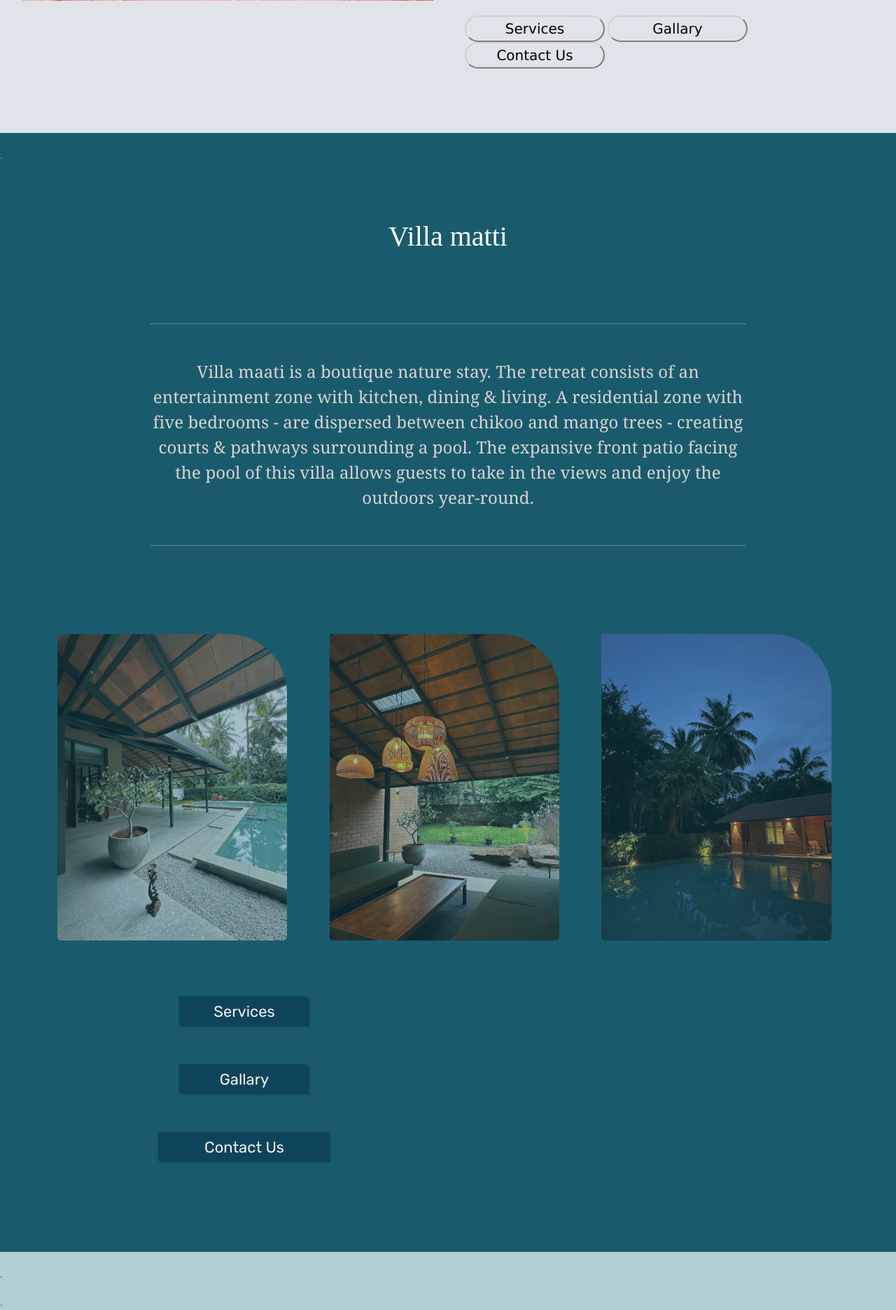
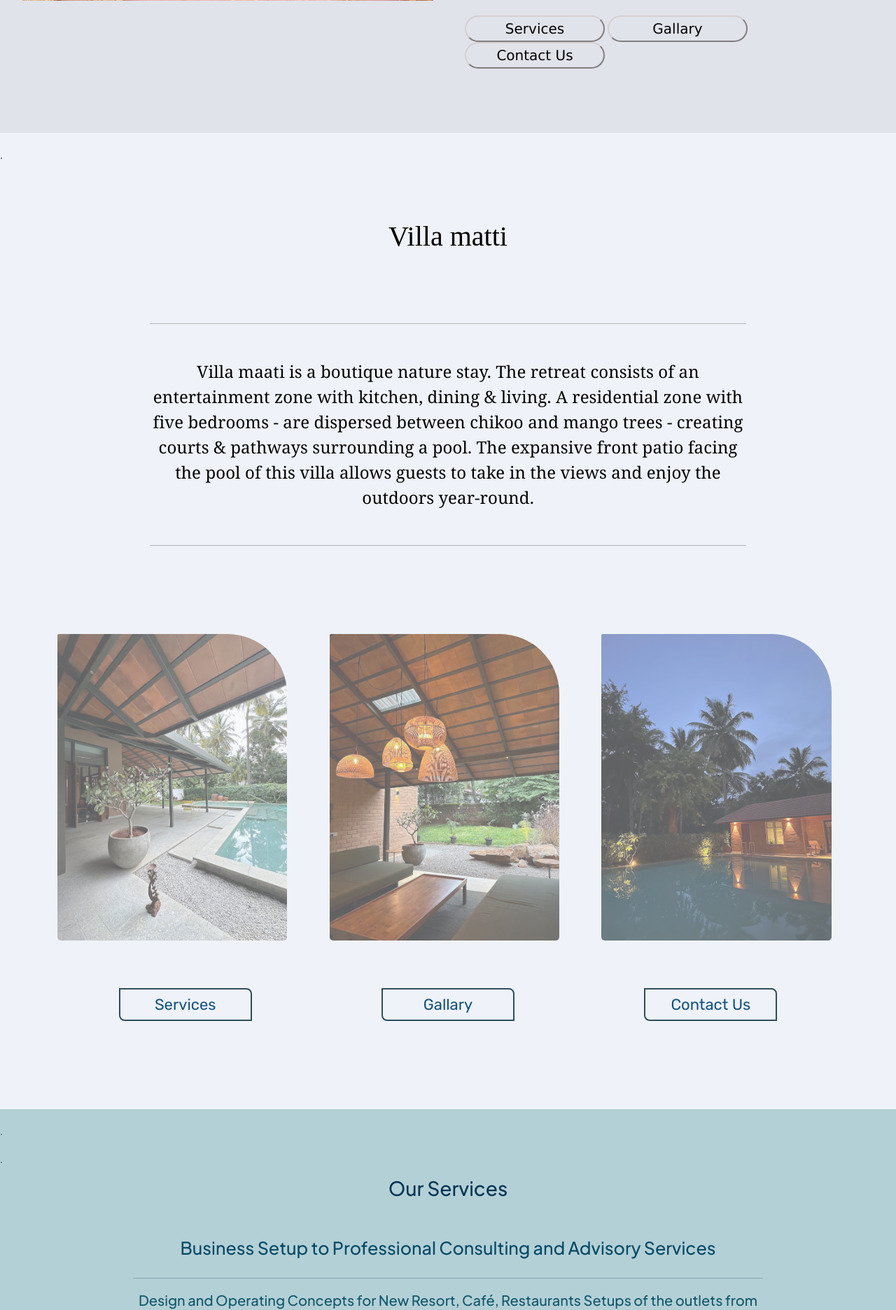
Before and after one commit to Darsanadev/Panther, a Django app: page /frntnd/index/ in a window 1280 px wide. Shown: the part 4408-6280 px from the top of the page at 70% size. Run offline with Django 4.2, Linux system fonts and the light colour scheme; some libraries are stand-ins or nearby versions.

Commit message:
its almost cmplt

```diff
--- a/frontnd/templates/index.html
+++ b/frontnd/templates/index.html
@@ -100,7 +100,7 @@
                 <div class="row gy-5 align-items-center">
                     <div class="col-lg-6 wow fadeInLeft" data-wow-delay="0.1s">
                         <h3 class="display-4 text-dark mb-4 wow fadeInUp" data-wow-delay="0.3s">Villa matti</h3>
-                        <p class="fs-4 mb-4 wow fadeInUp" data-wow-delay="0.5s" style="color: black;">villa was one of our most granded product that recommends ways to get more opens, clicks, and sales.</p>
+                        <p class="fs-4 mb-4 wow fadeInUp" data-wow-delay="0.5s" style="color: black;">Villa matti is our amazing project our powerfull team and it's sucessfully running.</p>
                     </div>
                     <div class="col-lg-6">
                         <img src="{% static 'Pages/img/Villamatti/villa14.jpg' %}" class="img-fluid w-100 h-100"  alt="" style=" border-radius: 5px; border: 2px bold gray;" >
@@ -125,7 +125,7 @@
                 <div class="row gy-5 align-items-center">
                     <div class="col-lg-6 wow fadeInLeft" data-wow-delay="0.1s">
                         <h3 class="display-4 text-dark mb-4 wow fadeInUp" data-wow-delay="0.3s">Gazibo Villa</h3>
-                        <p class="fs-4 mb-4 wow fadeInUp" data-wow-delay="0.5s" style="color: black;">Gazibo Dates was one of our most granded product that recommends ways to get more opens, clicks, and sales.</p>
+                        <p class="fs-4 mb-4 wow fadeInUp" data-wow-delay="0.5s" style="color: black;">Gazibo Dates is our most granded project that can it's sucessfully running.</p>
                     </div>
                     <div class="col-lg-6">
                         <img src="{% static 'Pages/img/Habba/gazbo.png' %}" class="img-fluid w-60 h-100" alt="">
@@ -138,15 +138,13 @@
                 <div class="row gy-5 align-items-center">
                     <div class="col-lg-6 wow fadeInLeft" data-wow-delay="0.1s">
                         <h3 class="display-4 text-dark mb-4 wow fadeInUp" data-wow-delay="0.3s">Cafe muziris</h3>
-                        <p class="fs-4 mb-4 wow fadeInUp" data-wow-delay="0.5s" style="color: black;">cafe muziris was one of our most granded product that recommends ways to get more opens, clicks, and sales.</p>
+                        <p class="fs-4 mb-4 wow fadeInUp" data-wow-delay="0.5s" style="color: black;">cafe muziris was one of our amazing project our powerfull team and it's sucessfully running.</p>
                     </div>
                     <div class="col-lg-6">
                         <img src="{% static 'Pages/img/Cafemuziris/cafe13.jpg' %}" class="img-fluid w-100 h-300" alt="">
                     </div>
                 </div>
             </div>
-
-
 
         </div>
     </div>
@@ -886,34 +887,43 @@
 
 
 
-        <div class="container-fluid feature overflow-hidden py-5" style=" background-color: rgb(25, 91, 109); margin-top: -60px;">
+        <div class="container-fluid feature overflow-hidden py-5" style=" background-color: rgb(239, 243, 249); margin-top: -60px;">
             <div class="container py-5">
                 <div class="row g-5 pt-5">
 
                         <div class="text-center mx-auto mb-5 wow fadeInUp" data-wow-delay="0.1s" style="max-width: 900px;">
-                            <h1 class=" mb-6" style="color: white; margin-bottom: 100px; margin-top: -20px; font-family: 'Times New Roman', Times, serif;">Villa matti</h1>
-                            <hr style="color: white; margin-bottom: 50px;">
-                            <p class="mb-0" style=" font-size: 24px; font-family: Cambria, Cochin, Georgia, Times, 'Times New Roman', serif;  letter-spacing: .1px; color: rgb(219, 211, 211);" >Villa maati is a boutique nature stay. The retreat consists of an entertainment zone with kitchen, dining & living. A residential zone with five bedrooms - are dispersed between chikoo and mango trees - creating courts & pathways surrounding a pool. The expansive front patio facing the pool of this villa allows guests to take in the views and enjoy the outdoors year-round.</p>
-                            <hr style="color: white; margin-bottom: 30px; margin-top: 50px;">
+                            <h1 class=" mb-6" style="color: rgb(0, 0, 0); margin-bottom: 100px; margin-top: -20px; font-family: 'Times New Roman', Times, serif;">Villa matti</h1>
+                            <hr style="color: rgb(0, 0, 0); margin-bottom: 50px;">
+                            <p class="mb-0" style=" font-size: 24px; font-family: Cambria, Cochin, Georgia, Times, 'Times New Roman', serif;  letter-spacing: .1px; color: rgb(0, 0, 0);" >Villa maati is a boutique nature stay. The retreat consists of an entertainment zone with kitchen, dining & living. A residential zone with five bedrooms - are dispersed between chikoo and mango trees - creating courts & pathways surrounding a pool. The expansive front patio facing the pool of this villa allows guests to take in the views and enjoy the outdoors year-round.</p>
+                            <hr style="color: rgb(0, 0, 0); margin-bottom: 30px; margin-top: 50px;">
                         </div>
                         <div class="imgg">
                             <img src="{% static 'Pages/img/Villamatti/villa13.jpg' %}" alt="">
                             <img src="{% static 'Pages/img/Villamatti/villa8.jpg' %}" alt="">
                             <img src="{% static 'Pages/img/Villamatti/villa11.jpg' %}" alt="">
                         </div>
-
-                            <div class="col-lg-6 " data-wow-delay="0.1s">
-                                <button class="picsbtn" onclick="villaserviceConfirm()" >Services</button>
-                                <button  class="picsbtn" onclick="showCustomConfirm2()">Gallary</button>
-                                <span><a href="{% url 'frontnd:contact' %}"><button class="picsbtn" style="width: 250px;">Contact Us</button></a></span>
-
-                            </div>
+                        <div class="vilabuttons" >
+                            <button class="picsbtn" onclick="villaserviceConfirm()" >Services</button>
+                            <button  class="picsbtn" onclick="showCustomConfirm2()">Gallary</button>
+                            <span><a href="{% url 'frontnd:contact' %}"><button class="picsbtn" >Contact Us</button></a></span>
+
                         </div>
 
-                </div>
+
+                </div>
+
+            </div>
 
 
                         <style>
+                            .vilabuttons{
+                                display: grid;
+                                grid-gap: 10px;
+                                grid-template-columns: repeat(auto-fit, minmax(250px, 1fr));
+                                text-align: left;
+                                border-radius: 34px;
+
+                            }
                             * {
                                 box-sizing: border-box;
                             }
@@ -930,12 +940,12 @@
                                 width: 190px;
                                 padding: 5px;
                                 font-size: 22px;
-                                color: rgb(244, 242, 242);
-                                background-color: rgb(14, 68, 91);
-                                border: 2px solid rgb(17, 88, 104);
+                                color: rgb(19, 82, 127);
+                                border: 2px solid rgb(47, 77, 93);
+                                background: transparent;
                                 border-top-right-radius: 8px;
                                 border-bottom-left-radius: 8px;
-                                margin-top: 30px;
+                                margin-top: 20px;
                                 margin-bottom: 50px;
                                 display: grid;
                                 grid-gap: 50px;
@@ -1497,7 +1510,95 @@
                 </style>
 
             </div>
+        </div> -->
+
+    <div class="container-fluid feature overflow-hidden py-5" style=" background-color: rgb(225, 238, 242); ">
+        <div class="container py-5" >
+            <div class="row g-5 pt-5">
+                    <h3 style="text-align: center; font-family: cursive;">Our Team</h3>
+                    <div class="imgee">
+                        <div class=".">
+                        <img src="{% static 'Pages/img/team11.jpg' %}" alt="" >
+                        <h5 class="nme">Mr.Shamanth Krishnamurthy<br><span><h6 >Project Partner</h6></span></h5>
+
+                        </div>
+                        <div class=".">
+                        <img src="{% static 'Pages/img/team2.jpg' %}" alt="">
+                        <h5 class="nme">Miss.Chandamani Kandankel<br><span><h6 >Assistant Operations Manager</h6></span></h5>
+
+                        </div>
+                        <div class=".">
+                        <img src="{% static 'Pages/img/team3.jpg' %}" alt="">
+                        <h5 class="nme">Mr.Santu Mishra <br><span><h6 >Executive Chef</h6></span></h5>
+
+                        </div>
+                    </div>
+                    <!-- <div class="gradients" >
+                        <h5 style="margin-top: -40px;" >Mr.Shamanth Krishnamurthy<br><span><h6 >Project Partner</h6></span></h5>
+                        <h5>Miss.Chandamani Kandankel<br><span><h6 >Assistant Operations Manager</h6></span></h5>
+                        <h5>Mr.Santu Mishra <br><span><h6 >Executive Chef</h6></span></h5>
+
+                    </div> -->
+                    <style>
+                        .nme{
+                            margin-top: 20px;
+
+                        }
+                        .imgbackgrnd img{
+                            text-align: center;
+                                justify-items: center;
+                                justify-content: center;
+                                width: 85%;
+                                height: 560px;
+                                height: auto;
+                                display: grid;
+                                border-radius: 5px;
+                                box-shadow: 0px 2px 8px   #0e3945;
+                                box-shadow: #023553;
+                                border:bold rgb(56, 136, 165);
+
+                        }
+                        .gradients{
+                            display: grid;
+                            grid-gap: 70px;
+                            grid-template-columns: repeat(auto-fit, minmax(250px, 1fr));
+                            text-align: left;
+                        }
+                         .imgee{
+                                display: grid;
+                                width: 100%;
+                                grid-gap: 70px;
+                                grid-template-columns: repeat(auto-fit, minmax(250px, 1fr));
+
+                            }
+                            .imgee img{
+                                text-align: center;
+                                justify-items: center;
+                                justify-content: center;
+                                width: 85%;
+                                height: 560px;
+                                height: auto;
+                                display: grid;
+                                border-radius: 5px;
+                                box-shadow: 0px 2px 8px   #0e3945;
+                                box-shadow: #023553;
+                                border:bold rgb(56, 136, 165);
+
+                            }
+                            .imgee img:hover{
+                                width: 90%;
+                                border-radius: 50%;
+                                box-shadow: 0px 10px 6px  rgb(12, 71, 89);
+                                opacity: 80;
+
+                            }
+                    </style>
+
+            </div>
+
         </div>
+    </div>
+
         <div class="feature-img RotateMoveLeft h-100" style="object-fit: cover; margin: 30px;">
             <img src="{% static 'Pages/img/Villamatti/villa14.jpg' %}" class="img-fluid w-100 h-100" alt="">
         </div>
```
Also changed, not shown: other parts of frontnd/templates/index.html (+23 -17 lines), frontnd/templates/contact.html (+4 -4 lines), frontnd/static/Pages/img/Habba/hab2.jpg (added), frontnd/static/Pages/img/Habba/hab3.jpg (added), frontnd/static/Pages/img/Habba/hab4.jpg (added), frontnd/static/Pages/img/Habba/hab5.jpg (added), frontnd/static/Pages/img/Habba/hab6.jpg (added), frontnd/static/Pages/img/Habba/hab7.jpg (added), frontnd/static/Pages/img/Habba/hab8.avif (added), frontnd/static/Pages/img/Habba/hab9.jpg (added), frontnd/static/Pages/img/Habba/habb1.jpg (added), frontnd/static/Pages/img/hab.jpg (added).
